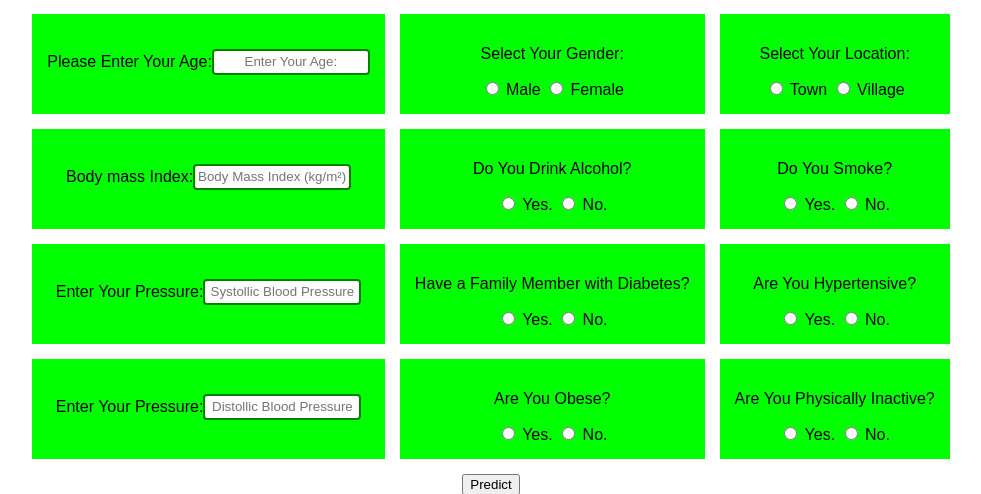
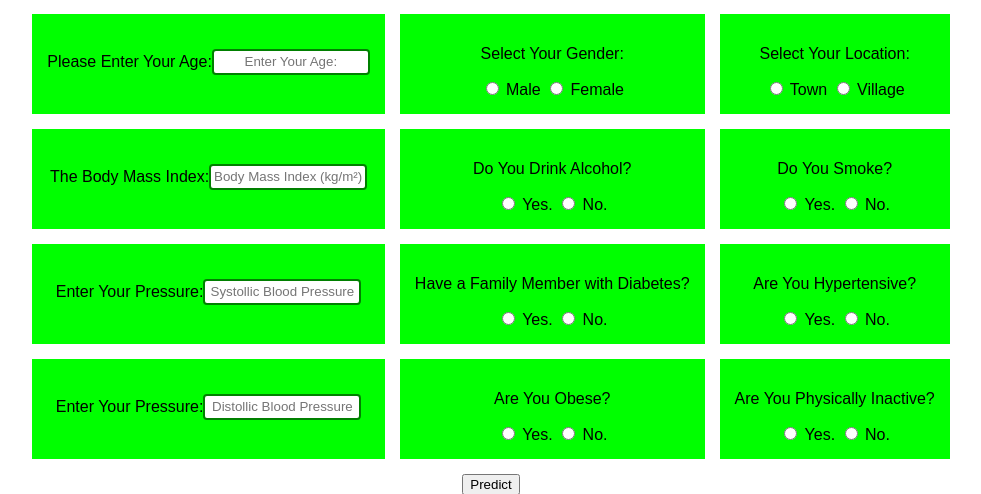
Before and after one commit to dbms-sema/Type-2-Diabetes, a Flask app: page / in a window 1280 px wide. Shown: the part 96-590 px from the top of the page, without its empty margins (149-1130 px from the left). Run offline with Flask 2, Linux system fonts and the light colour scheme; parts of the project's set-up code (start-up, migrations or seed data) failed here and were passed over; some libraries are stand-ins or nearby versions.

Commit message:
Update index.html

```diff
--- a/templates/index.html
+++ b/templates/index.html
@@ -52,7 +52,7 @@
 			 </tr>
 			 <tr>
 				 <td>
-					Body mass Index:<input class="form-input" inputmode ="decimal" style="font-size: 10pt; height: 20px; width:150px;" type="text" name="bmi" placeholder="Body Mass Index (kg/m²)"/>
+					The Body Mass Index:<input class="form-input" inputmode ="decimal" style="font-size: 10pt; height: 20px; width:150px;" type="text" name="bmi" placeholder="Body Mass Index (kg/m²)"/>
 				</td>
 				 <td>
 					<p>Do You Drink Alcohol?</p>
```
